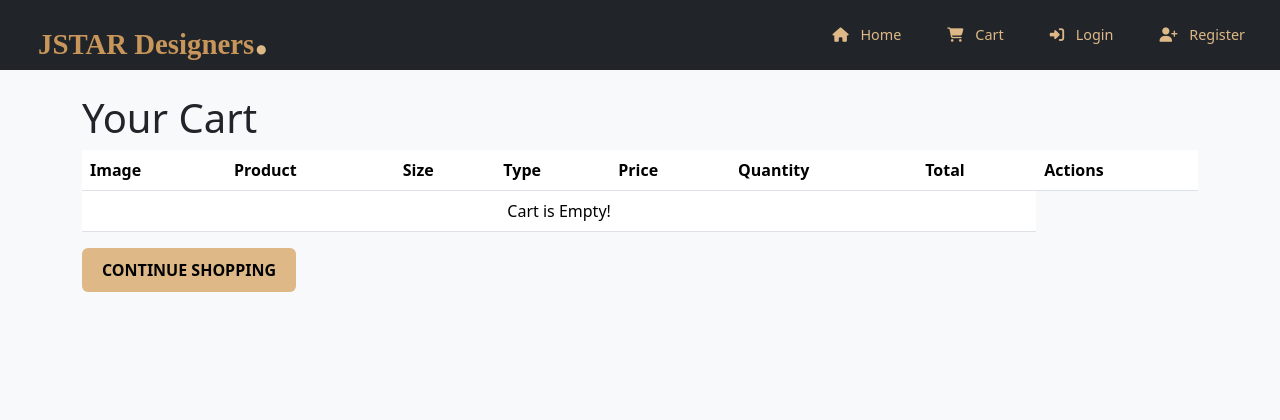
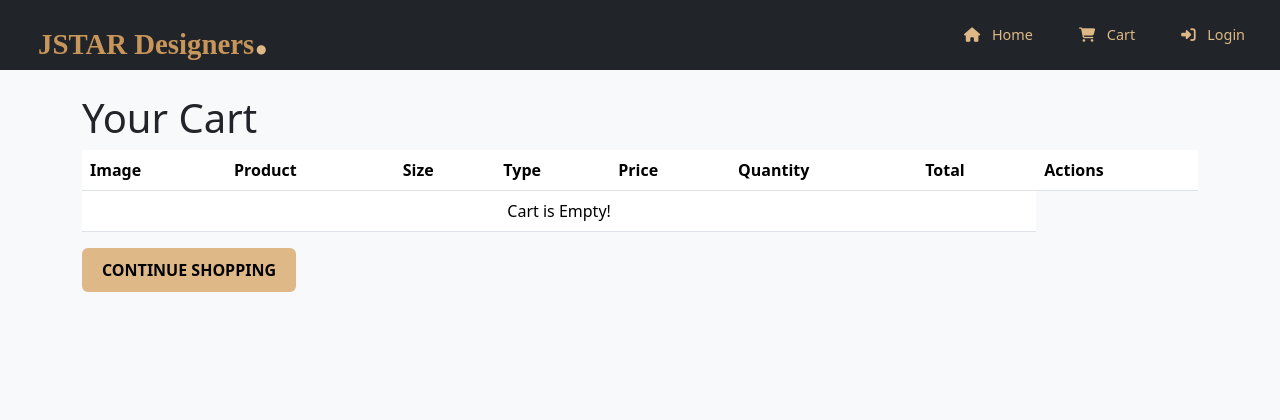
Before and after one commit to JoanChege/Future-Interns-Tasks, a Flask app: page /cart in a window 1280 px wide. Shown: the top 420 px of the page. Run offline with Flask 2, Linux system fonts and the light colour scheme.

Commit message:
remove register

```diff
--- a/FUTURE_FS_02/templates/base.html
+++ b/FUTURE_FS_02/templates/base.html
@@ -46,11 +46,6 @@
                             <i class="fas fa-sign-in-alt"></i> Login
                         </a>
                     </li>
-                    <li class="nav-item">
-                        <a class="nav-link active-beige" href="{{ url_for('register') }}">
-                            <i class="fas fa-user-plus"></i> Register
-                        </a>
-                    </li>
                     {% endif %}
                 </ul>
             </div>
```
